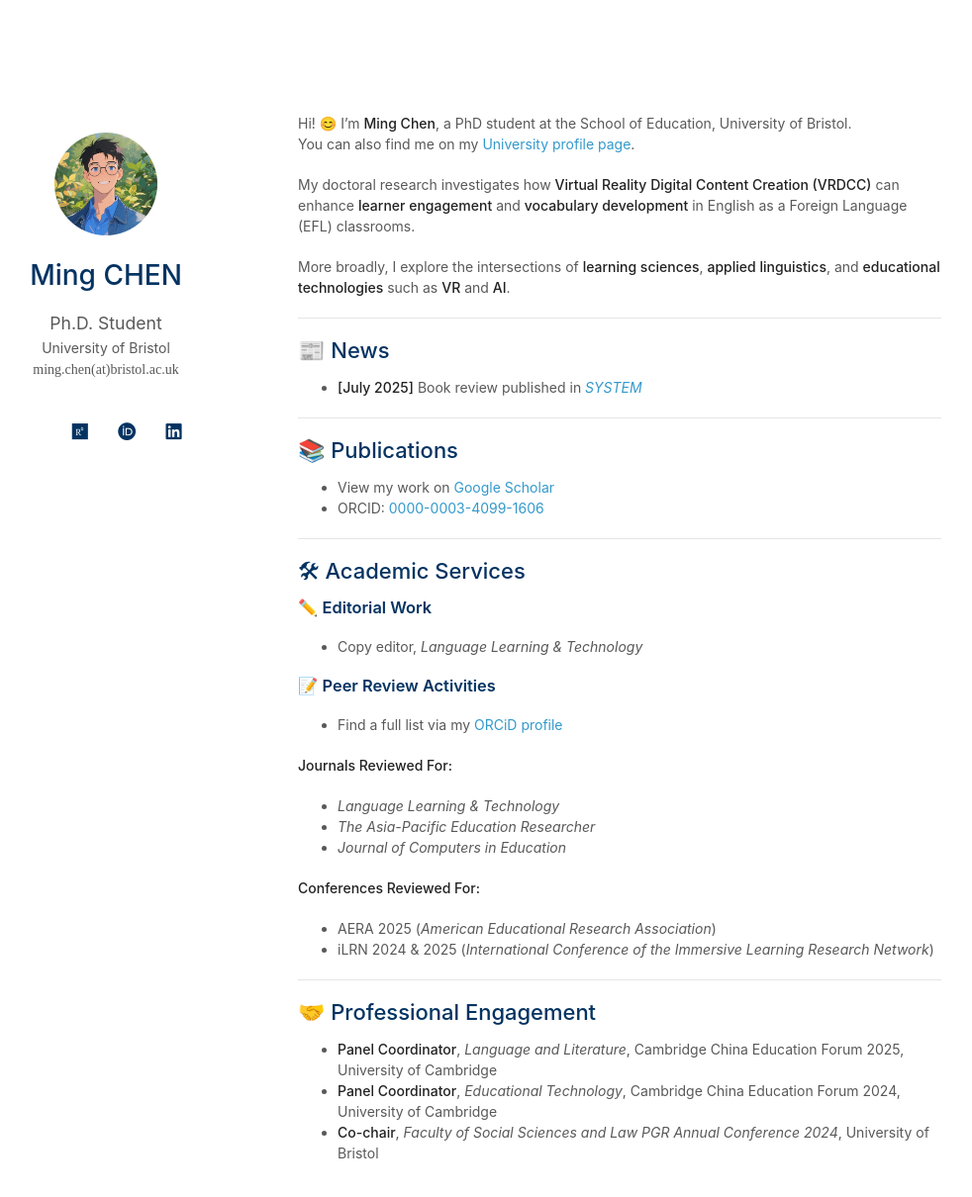
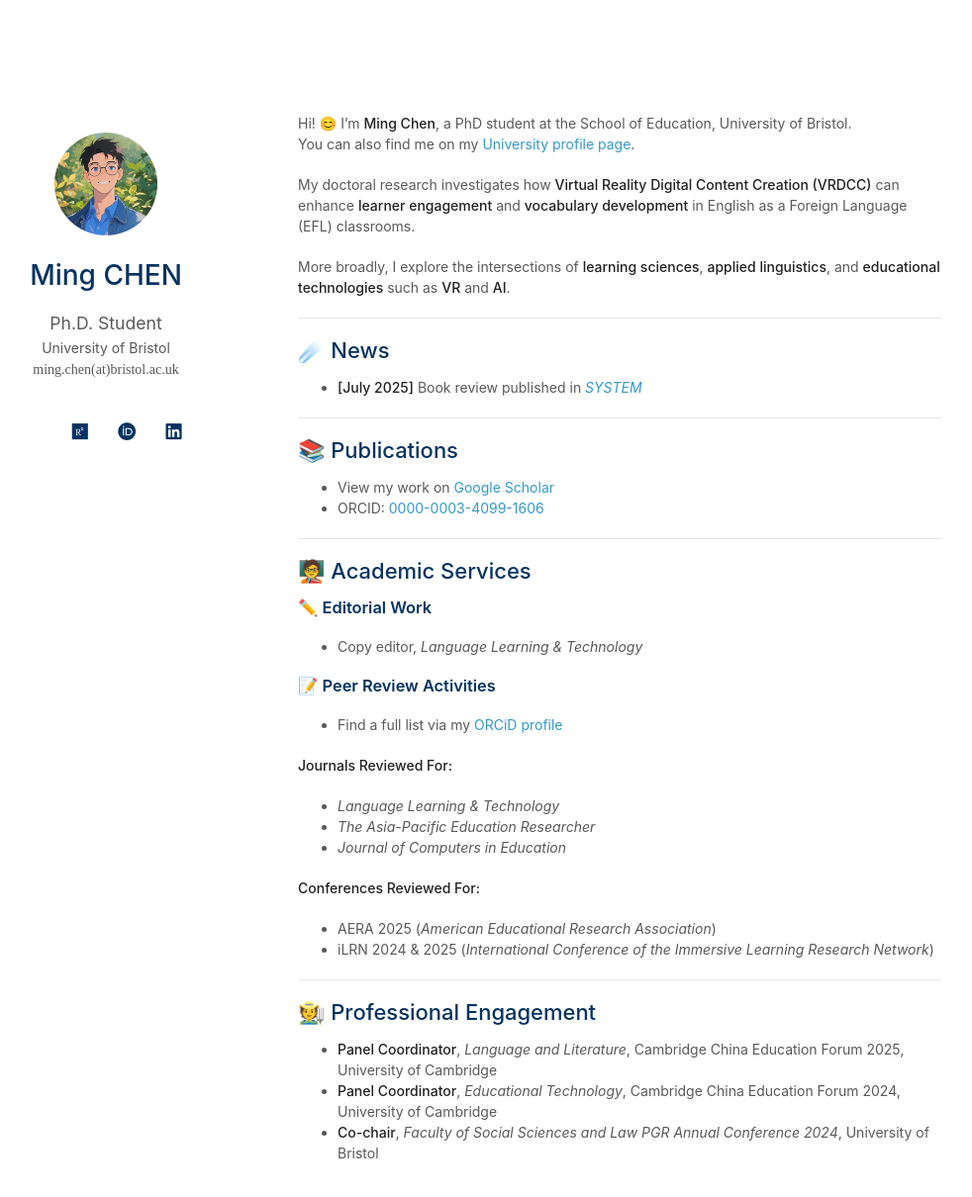
Before and after one commit to EricMingChen/EricMingChen.github.io, a Jekyll site: the page built from index.md, in a window 1280 px wide and 1267 px high. Shown: the top 1210 px of the window at 99% size, without its empty margins (169-1151 px from the left). Built offline with Jekyll 4.4.1, drawn with Linux system fonts in a browser that asks for light colours; a style sheet for code colours, icons or effects is not loaded.

```diff
--- a/index.md
+++ b/index.md
@@ -11,7 +11,7 @@ More broadly, I explore the intersections of **learning sciences**, **applied li
 
 ---
 
-## 📰 News
+## ☄️ News
 - **[July 2025]** Book review published in *[SYSTEM](https://doi.org/10.1016/j.system.2025.103758)*
 
 ---
@@ -22,7 +22,7 @@ More broadly, I explore the intersections of **learning sciences**, **applied li
 
 ---
 
-## 🛠 Academic Services
+## 🧑‍🏫 Academic Services
 
 ### ✏️ Editorial Work
 - Copy editor, *Language Learning & Technology*
@@ -41,7 +41,7 @@ More broadly, I explore the intersections of **learning sciences**, **applied li
 
 ---
 
-## 🤝 Professional Engagement
+## 🧑‍🌾 Professional Engagement
 
 - **Panel Coordinator**, *Language and Literature*, Cambridge China Education Forum 2025, University of Cambridge
 - **Panel Coordinator**, *Educational Technology*, Cambridge China Education Forum 2024, University of Cambridge
```
